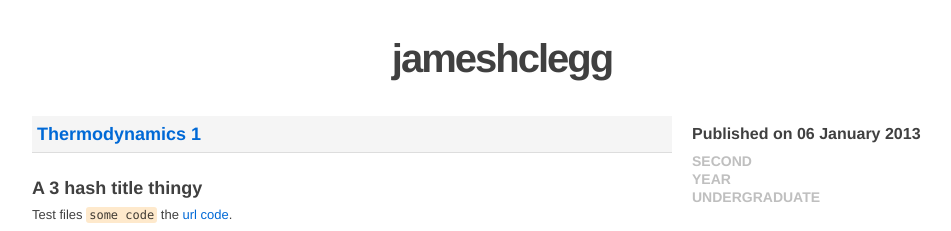
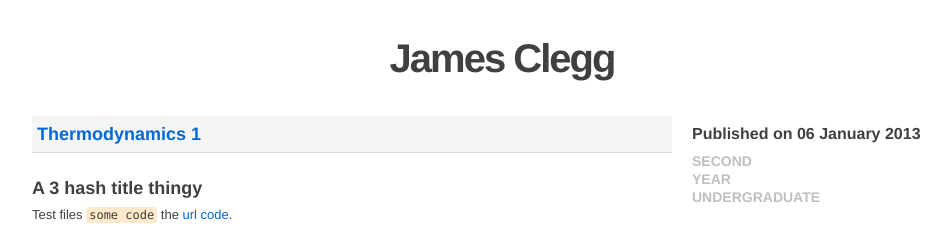
Before and after one commit to jameshclegg/GitHubPagesProj1, a Jekyll site: the page built from index.html, in a window 1280 px wide. Shown: the top 231 px of the page, without its empty margins (138-1089 px from the left). Built offline with Jekyll 4.4.1, drawn with Linux system fonts in a browser that asks for light colours; the list of posts is cut into pages by our own code.

Commit message:
Corrected config error

```diff
--- a/_config.yml
+++ b/_config.yml
@@ -2,5 +2,5 @@
 permalink: /:year/:title/
 paginate: 10
 exclude: []
-name: jameshclegg
-baseurl: /JekyllBootstrap
+name: James Clegg
+baseurl: /GitHubPagesProj1/
```
